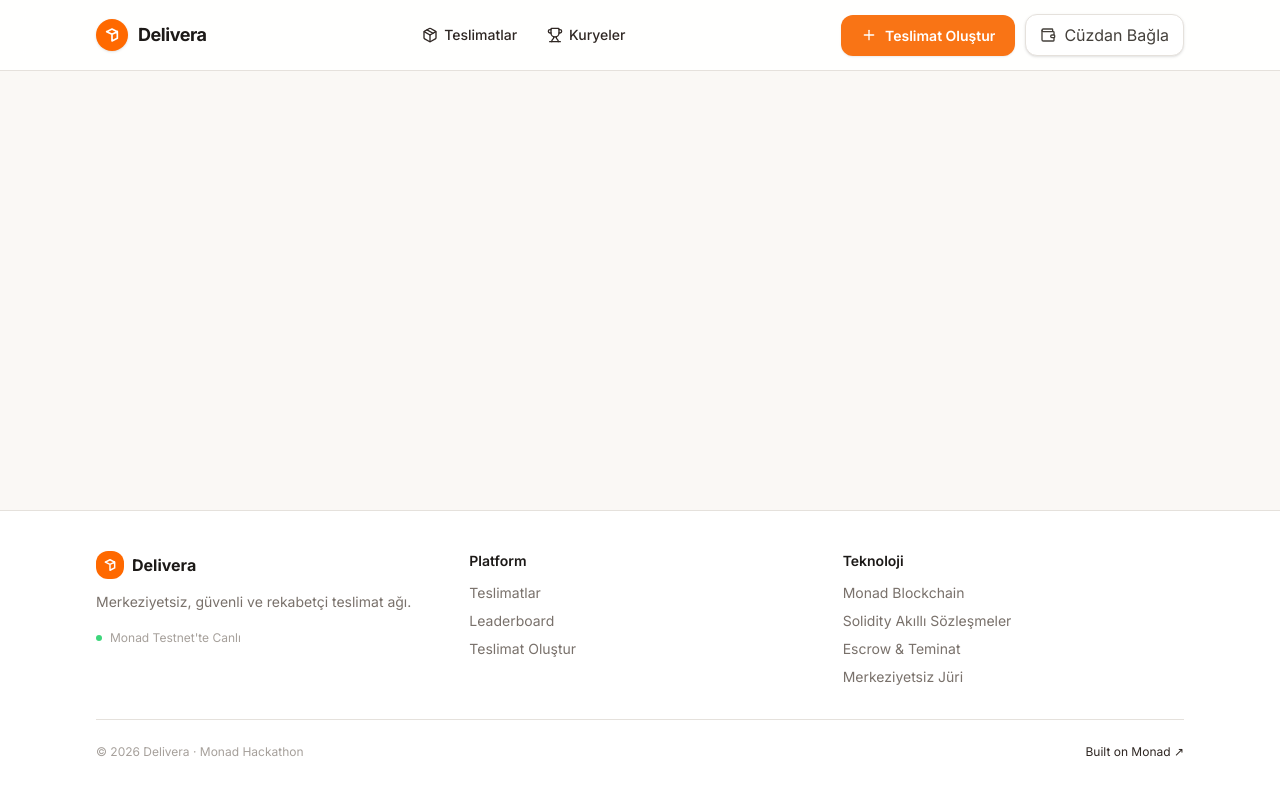
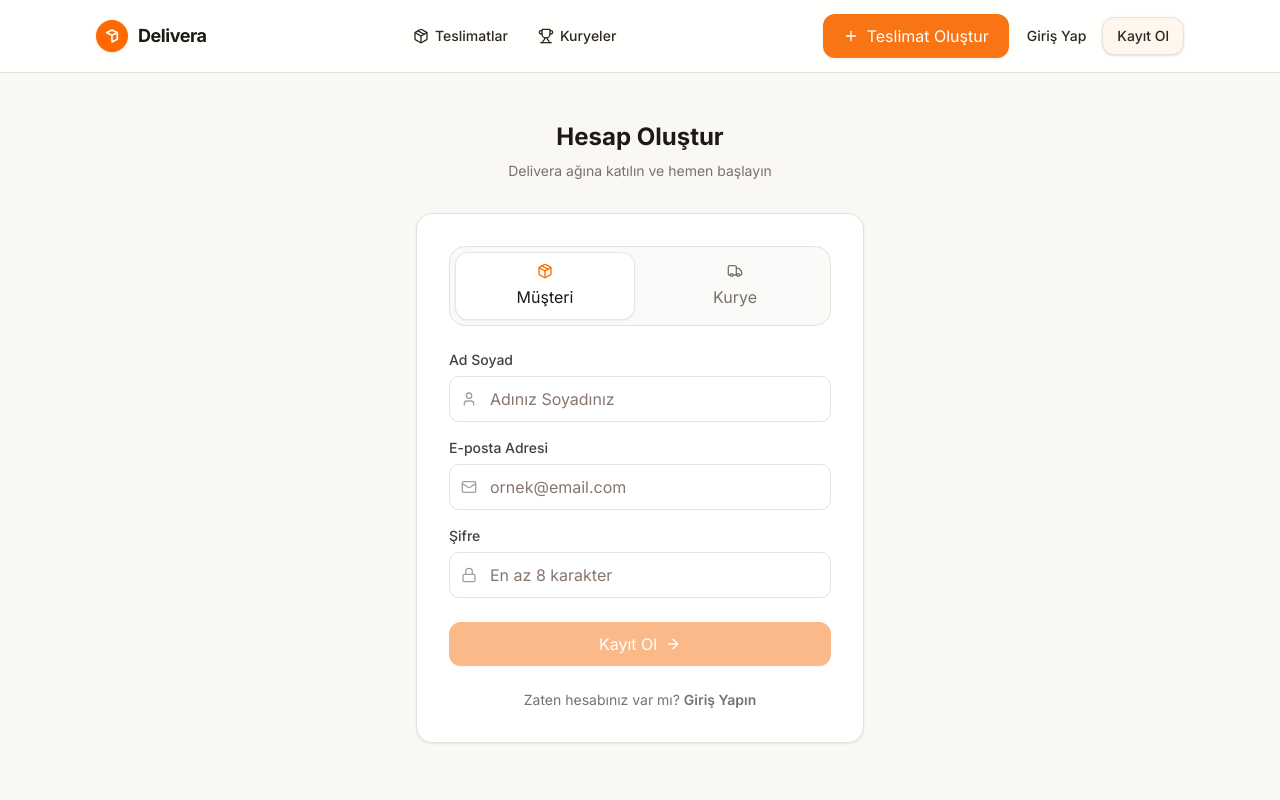
Before and after one commit to bilalabic/monosfer, a Vue app in the folder frontend/: page /register in a window 1280 px wide. Shown: the top 800 px of the page. Built offline with nearby package versions, Linux system fonts and the light colour scheme.

Commit message:
feat: implement authentication flow with login and register pages and update navbar navigation

```diff
--- a/frontend/src/components/AppNavbar.vue
+++ b/frontend/src/components/AppNavbar.vue
@@ -56,14 +56,14 @@ function handleCreate() {
           Teslimat Oluştur
         </button>
 
-        <button
-          v-if="!wallet.connected"
-          class="flex items-center gap-2 rounded-lg border border-stone-200 bg-white px-3.5 py-2 text-sm font-medium text-stone-700 shadow-sm transition hover:bg-stone-50"
-          @click="wallet.connect()"
-        >
-          <Wallet class="size-4" />
-          <span class="hidden sm:inline">Cüzdan Bağla</span>
-        </button>
+        <div v-if="!wallet.connected" class="hidden sm:flex items-center gap-2">
+          <RouterLink to="/login" class="text-sm font-medium text-stone-600 hover:text-stone-900 px-2 py-2 transition">
+            Giriş Yap
+          </RouterLink>
+          <RouterLink to="/register" class="rounded-lg border border-orange-200 bg-orange-50 px-3.5 py-2 text-sm font-medium text-orange-700 shadow-sm transition hover:bg-orange-100 hover:border-orange-300">
+            Kayıt Ol
+          </RouterLink>
+        </div>
 
         <div v-else class="flex items-center gap-2 rounded-lg border border-stone-200 bg-white px-3 py-1.5 shadow-sm">
           <span class="size-2 rounded-full bg-green-500 animate-pulse-dot" />
@@ -106,7 +106,15 @@ function handleCreate() {
             <component :is="link.icon" class="size-4" />
             {{ link.label }}
           </RouterLink>
-          <button class="mt-1 btn-primary w-full justify-center" @click="handleCreate">
+          <div v-if="!wallet.connected" class="mt-2 grid grid-cols-2 gap-2">
+            <RouterLink to="/login" class="flex justify-center rounded-lg border border-stone-200 bg-white px-3 py-2.5 text-sm font-medium text-stone-700 transition hover:bg-stone-50" @click="mobileOpen = false">
+              Giriş Yap
+            </RouterLink>
+            <RouterLink to="/register" class="flex justify-center rounded-lg border border-orange-200 bg-orange-50 px-3 py-2.5 text-sm font-medium text-orange-700 transition hover:bg-orange-100" @click="mobileOpen = false">
+              Kayıt Ol
+            </RouterLink>
+          </div>
+          <button class="mt-2 btn-primary w-full justify-center" @click="handleCreate">
             <Plus class="size-4" />
             Teslimat Oluştur
           </button>
--- a/frontend/src/router/index.ts
+++ b/frontend/src/router/index.ts
@@ -1,5 +1,7 @@
 import { createRouter, createWebHistory } from 'vue-router'
 import HomeView from '../views/HomeView.vue'
+import LoginView from '../views/LoginView.vue'
+import RegisterView from '../views/RegisterView.vue'
 
 const router = createRouter({
   history: createWebHistory(import.meta.env.BASE_URL),
@@ -29,6 +31,16 @@ const router = createRouter({
       name: 'create-delivery',
       component: () => import('../views/CreateDeliveryView.vue'),
     },
+    {
+      path: '/login',
+      name: 'login',
+      component: LoginView,
+    },
+    {
+      path: '/register',
+      name: 'register',
+      component: RegisterView,
+    },
   ],
 })
 
--- a/frontend/src/views/DeliveriesView.vue
+++ b/frontend/src/views/DeliveriesView.vue
@@ -49,7 +49,7 @@ const filtered = computed(() => {
         <input
           v-model="search"
           placeholder="Adres veya başlık ara..."
-          class="input pl-9"
+          class="input pl-10"
         />
       </div>
       <div class="flex items-center gap-1 rounded-xl border border-stone-200 bg-stone-50 p-1">
--- /dev/null
+++ b/frontend/src/views/LoginView.vue
@@ -0,0 +1,88 @@
+<script setup lang="ts">
+import { ref } from 'vue'
+import { RouterLink, useRouter } from 'vue-router'
+import { Mail, Lock, ArrowRight } from 'lucide-vue-next'
+
+const router = useRouter()
+const email = ref('')
+const password = ref('')
+const loading = ref(false)
+
+async function handleLogin() {
+  if (!email.value || !password.value) return
+  loading.value = true
+  // Mock login delay
+  await new Promise(r => setTimeout(r, 800))
+  loading.value = false
+  router.push('/deliveries')
+}
+</script>
+
+<template>
+  <div class="flex min-h-[80vh] items-center justify-center px-5 py-12 sm:px-8">
+    <div class="w-full max-w-md">
+      <!-- Header -->
+      <div class="mb-8 text-center">
+        <div class="mx-auto mb-4 flex size-12 items-center justify-center rounded-xl bg-orange-500 shadow-sm">
+          <svg class="size-6 text-white" fill="none" viewBox="0 0 24 24" stroke="currentColor" stroke-width="2.5">
+            <path stroke-linecap="round" stroke-linejoin="round" d="M20 7l-8-4-8 4m16 0l-8 4m8-4v10l-8 4m0-10L4 7m8 4v10"/>
+          </svg>
+        </div>
+        <h1 class="text-2xl font-bold text-stone-900">Tekrar Hoş Geldiniz</h1>
+        <p class="mt-2 text-sm text-stone-500">Delivera hesabınıza giriş yapın</p>
+      </div>
+
+      <!-- Form Card -->
+      <div class="card rounded-2xl bg-white p-6 sm:p-8">
+        <form @submit.prevent="handleLogin" class="space-y-5">
+          <div>
+            <label class="mb-1.5 block text-sm font-medium text-stone-700">E-posta Adresi</label>
+            <div class="relative">
+              <Mail class="absolute left-3 top-1/2 size-4 -translate-y-1/2 text-stone-400" />
+              <input
+                v-model="email"
+                type="email"
+                placeholder="ornek@email.com"
+                class="input pl-10"
+                required
+              />
+            </div>
+          </div>
+
+          <div>
+            <div class="mb-1.5 flex items-center justify-between">
+              <label class="block text-sm font-medium text-stone-700">Şifre</label>
+              <a href="#" class="text-xs font-medium text-orange-600 hover:text-orange-500 transition">Şifremi Unuttum</a>
+            </div>
+            <div class="relative">
+              <Lock class="absolute left-3 top-1/2 size-4 -translate-y-1/2 text-stone-400" />
+              <input
+                v-model="password"
+                type="password"
+                placeholder="••••••••"
+                class="input pl-10"
+                required
+              />
+            </div>
+          </div>
+
+          <button
+            type="submit"
+            :disabled="loading || !email || !password"
+            class="btn-primary w-full justify-center disabled:opacity-50"
+          >
+            {{ loading ? 'Giriş yapılıyor...' : 'Giriş Yap' }}
+            <ArrowRight v-if="!loading" class="size-4" />
+          </button>
+        </form>
+
+        <div class="mt-6 text-center text-sm text-stone-500">
+          Hesabınız yok mu?
+          <RouterLink to="/register" class="font-semibold text-orange-600 hover:text-orange-500 transition">
+            Hemen Kayıt Olun
+          </RouterLink>
+        </div>
+      </div>
+    </div>
+  </div>
+</template>
--- /dev/null
+++ b/frontend/src/views/RegisterView.vue
@@ -0,0 +1,130 @@
+<script setup lang="ts">
+import { ref } from 'vue'
+import { RouterLink, useRouter } from 'vue-router'
+import { User, Mail, Lock, ArrowRight, Package, Truck } from 'lucide-vue-next'
+
+const router = useRouter()
+const accountType = ref<'customer' | 'courier'>('customer')
+const name = ref('')
+const email = ref('')
+const password = ref('')
+const loading = ref(false)
+
+async function handleRegister() {
+  if (!name.value || !email.value || !password.value) return
+  loading.value = true
+  // Mock register delay
+  await new Promise(r => setTimeout(r, 1000))
+  loading.value = false
+  router.push('/deliveries')
+}
+</script>
+
+<template>
+  <div class="flex min-h-[80vh] items-center justify-center px-5 py-12 sm:px-8">
+    <div class="w-full max-w-md">
+      <!-- Header -->
+      <div class="mb-8 text-center">
+        <h1 class="text-2xl font-bold text-stone-900">Hesap Oluştur</h1>
+        <p class="mt-2 text-sm text-stone-500">Delivera ağına katılın ve hemen başlayın</p>
+      </div>
+
+      <!-- Form Card -->
+      <div class="card rounded-2xl bg-white p-6 sm:p-8">
+        <!-- Account Type Selector -->
+        <div class="mb-6 grid grid-cols-2 gap-3 rounded-xl border border-stone-100 bg-stone-50 p-1.5">
+          <button
+            type="button"
+            :class="[
+              'flex flex-col items-center gap-1.5 rounded-lg py-2.5 text-xs font-medium transition-all',
+              accountType === 'customer'
+                ? 'bg-white text-stone-900 shadow-sm ring-1 ring-stone-200'
+                : 'text-stone-500 hover:bg-stone-100'
+            ]"
+            @click="accountType = 'customer'"
+          >
+            <Package class="size-4" :class="accountType === 'customer' ? 'text-orange-500' : ''" />
+            Müşteri
+          </button>
+          <button
+            type="button"
+            :class="[
+              'flex flex-col items-center gap-1.5 rounded-lg py-2.5 text-xs font-medium transition-all',
+              accountType === 'courier'
+                ? 'bg-white text-stone-900 shadow-sm ring-1 ring-stone-200'
+                : 'text-stone-500 hover:bg-stone-100'
+            ]"
+            @click="accountType = 'courier'"
+          >
+            <Truck class="size-4" :class="accountType === 'courier' ? 'text-orange-500' : ''" />
+            Kurye
+          </button>
+        </div>
+
+        <form @submit.prevent="handleRegister" class="space-y-4">
+          <div>
+            <label class="mb-1.5 block text-sm font-medium text-stone-700">Ad Soyad</label>
+            <div class="relative">
+              <User class="absolute left-3 top-1/2 size-4 -translate-y-1/2 text-stone-400" />
+              <input
+                v-model="name"
+                type="text"
+                placeholder="Adınız Soyadınız"
+                class="input pl-10"
+                required
+              />
+            </div>
+          </div>
+
+          <div>
+            <label class="mb-1.5 block text-sm font-medium text-stone-700">E-posta Adresi</label>
+            <div class="relative">
+              <Mail class="absolute left-3 top-1/2 size-4 -translate-y-1/2 text-stone-400" />
+              <input
+                v-model="email"
+                type="email"
+                placeholder="ornek@email.com"
+                class="input pl-10"
+                required
+              />
+            </div>
+          </div>
+
+          <div>
+            <label class="mb-1.5 block text-sm font-medium text-stone-700">Şifre</label>
+            <div class="relative">
+              <Lock class="absolute left-3 top-1/2 size-4 -translate-y-1/2 text-stone-400" />
+              <input
+                v-model="password"
+                type="password"
+                placeholder="En az 8 karakter"
+                class="input pl-10"
+                required
+                minlength="8"
+              />
+            </div>
+            <p v-if="accountType === 'courier'" class="mt-2 text-xs text-stone-400">
+              * Kurye profilinizi giriş yaptıktan sonra tamamlayabilirsiniz.
+            </p>
+          </div>
+
+          <button
+            type="submit"
+            :disabled="loading || !name || !email || !password"
+            class="mt-2 btn-primary w-full justify-center disabled:opacity-50"
+          >
+            {{ loading ? 'Hesap oluşturuluyor...' : 'Kayıt Ol' }}
+            <ArrowRight v-if="!loading" class="size-4" />
+          </button>
+        </form>
+
+        <div class="mt-6 text-center text-sm text-stone-500">
+          Zaten hesabınız var mı?
+          <RouterLink to="/login" class="font-semibold text-orange-600 hover:text-orange-500 transition">
+            Giriş Yapın
+          </RouterLink>
+        </div>
+      </div>
+    </div>
+  </div>
+</template>
```
Also changed, not shown: frontend/src/assets/main.css (+2 -9 lines).
